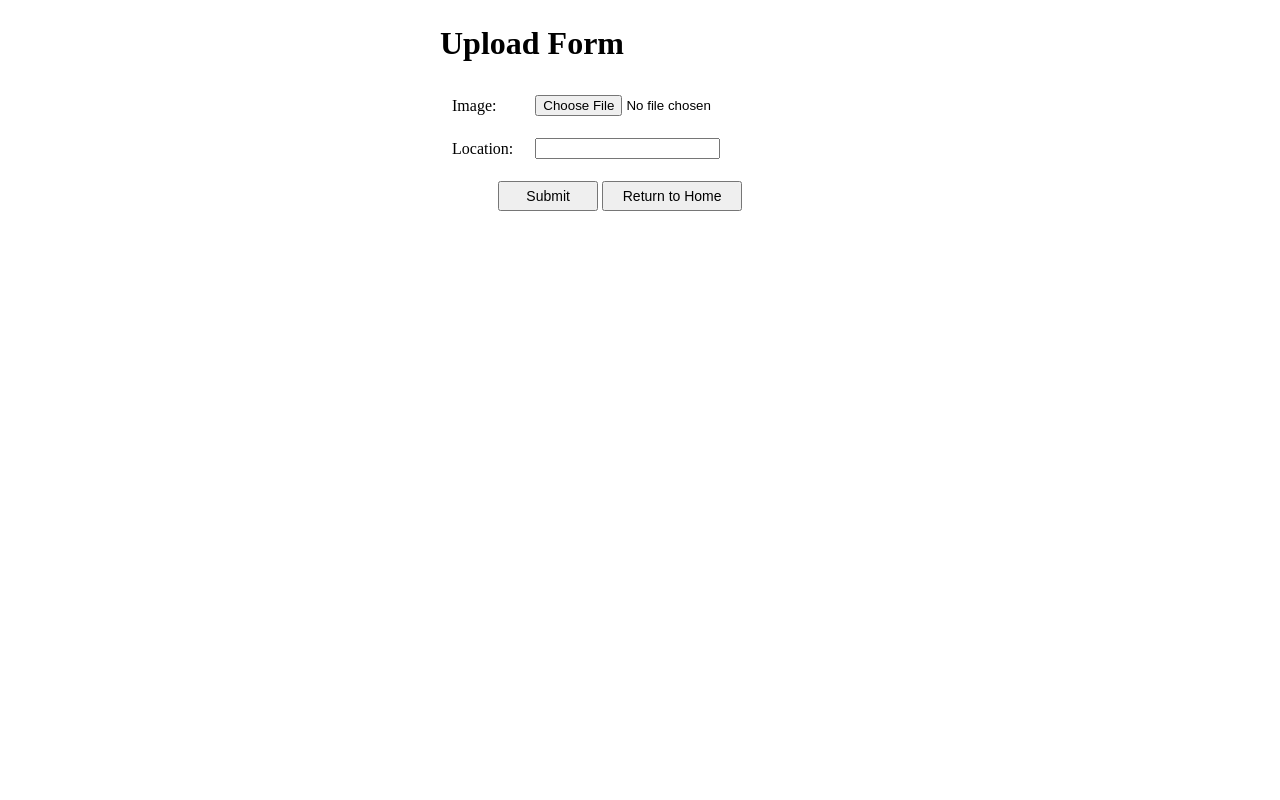
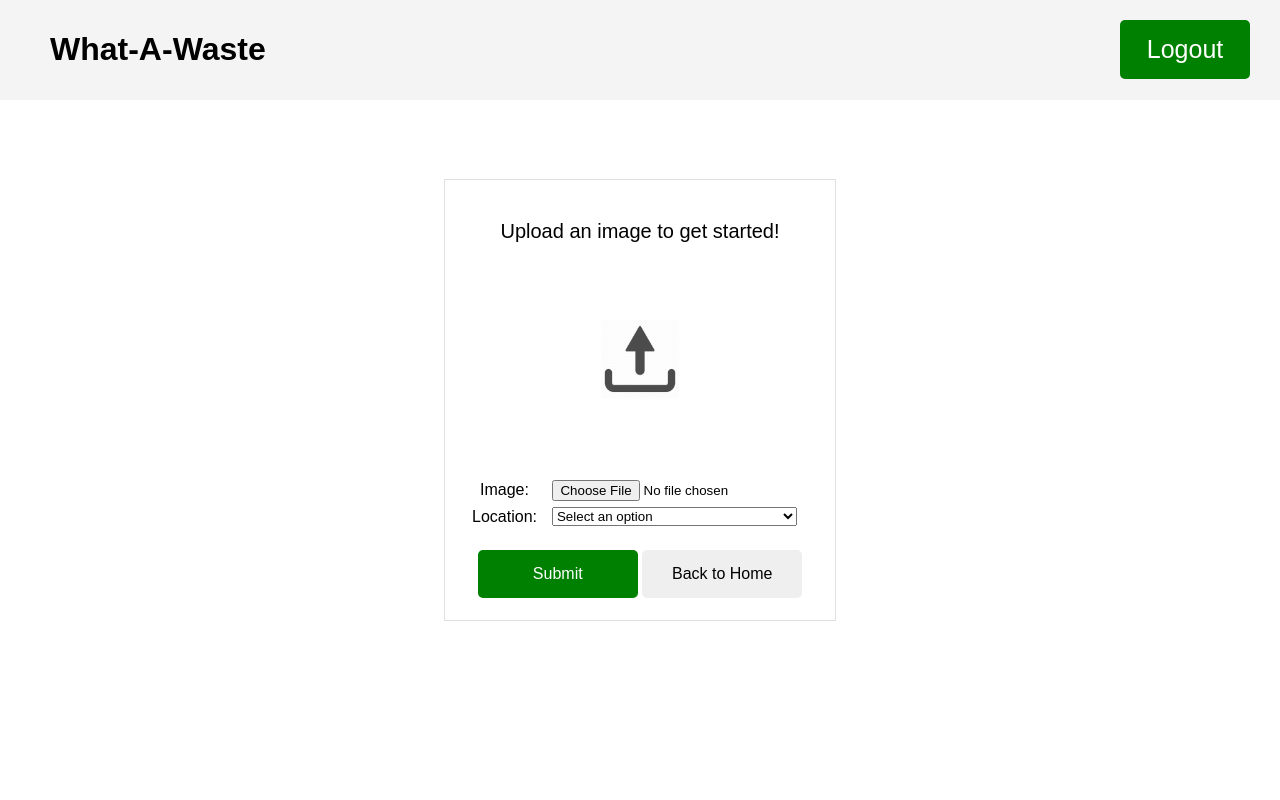
Before and after one commit to roannalim/dsa3101-2310-12-ocr, a Flask app: page /upload in a window 1280 px wide; the page is wider, and only the part inside the window is pictured. Run offline with Flask 3, Linux system fonts and the light colour scheme.

Commit message:
Styled upload.html

```diff
--- a/backend/database/templates/upload.html
+++ b/backend/database/templates/upload.html
@@ -1,33 +1,177 @@
+<!DOCTYPE html>
 <html>
+
 <head>
     <title>File Uploading Form</title>
     <style>
-            td{
-                padding: 10px;
+        body {
+            font-family: Arial, sans-serif;
+            height: 100vh;
+            margin: 0;
+            display: flex;
+            flex-direction: column;
+            justify-content: center;
+            align-items: center;
         }
+
+        header {
+            position: absolute;
+            top: 0;
+            left: 0;
+            width: 100%;
+            padding: 10px 20px;
+            padding-left: 50px;
+            text-align: left;
+            background-color: #f4f4f4;
+        }
+
+        .box {
+            width: 350px;
+            height: 400px;
+            padding: 20px;
+            border: 1px solid #e0e0e0;
+            display: flex;
+            flex-direction: column;
+            justify-content: space-between;
+            align-items: center;
+            text-align: center;
+        }
+
+        .button-container {
+            display: flex;
+            flex-direction: row;
+            justify-content: center;
+            align-items: center;
+            gap: 40px;
+        }
+
+        .logout-button {
+            position: absolute;
+            top: 20px;
+            right: 100px;
+            font-size: 25px;
+            padding: 15px 25px;
+            background-color: #008000;
+            color: #fff;
+            cursor: pointer;
+            width: 130px;
+            text-align: center;
+            border: none;
+            display: inline-block;
+            border-radius: 5px;
+        }
+
+        .logout-button:hover {
+            background-color: #f0baba;
+        }
+
+        .submit-button {
+            font-size: 16px;
+            padding: 15px 25px;
+            background-color: #008000;
+            color: #fff;
+            cursor: pointer;
+            width: 160px;
+            text-align: center;
+            border: none;
+            display: inline-block;
+            border-radius: 5px;
+            margin-top: 20px;
+        }
+
+        .submit-button:hover {
+            background-color: #006400;
+        }
+
+        .return-button {
+            font-size: 16px;
+            padding: 15px 25px;
+            cursor: pointer;
+            width: 160px;
+            text-align: center;
+            border: none;
+            display: inline-block;
+            border-radius: 5px;
+            margin-top: 20px;
+        }
+
+        .description {
+            font-size: 20px;
+        }
+
+        .logo {
+            width: 80px;
+            margin-bottom: 20px;
+        }
+
+        table {
+            width: 50px;
+            border-collapse: collapse;
+        }
+
+        input[type="file"] {
+            padding: 2.5px;
+            margin-left: 9px;
+        }
+
+        td {
+            padding: 2px;
+            text-align: center;
+            margin-top: 50px;
+            width: 10px;
+        }
+
+        select {
+            width: 245px;
+        }
+
     </style>
 </head>
+
 <body>
-        <div style="width:400px; margin:25px auto;">
-            <h1>Upload Form</h1>
+    <header>
+        <h1>What-A-Waste</h1>
+        <div>
+            <form action="/index" method="get">
+                <button type="submit" class="logout-button">Logout</button>
+            </form>
+        </div>
+    </header>
+
+    <div class="button-container">
+        <div class="box">
+            <p class="description">Upload an image to get started!</p>
+            <img src="{{ url_for('static', filename='Web Images/upload_icon.png') }}" alt="Dashboard Logo" class="logo">
             <form action="/upload" method="POST" enctype="multipart/form-data">
                 <table>
                     <tr>
                         <td>Image:</td>
                         <td><input type="file" name="image" value="" id="image" required/></td>
                     </tr>
+
                     <tr>
                         <td>Location:</td>
-                    <td><input type="text" name="location" value="" id="location" required/></td>
+                        <td>
+                            <select name="location" id="locationSelect" required>
+                                <option value="" disabled selected>Select an option</option>
+                                <option value="UTown">UTown</option>
+                                <option value="PGP">PGP</option>
+                                <option value="UTR">UTR</option>
+                                <option value="CAPT">CAPT</option>
+                                <option value="Tembusu">Tembusu</option>
+                            </select>
+                        </td>
                     </tr>
-                <td colspan="2" style="text-align: center;">
-                    <input type="submit" value="Submit" style="width: 100px; height: 30px; font-size: 14px;" />
+
+                    <td colspan="2">
+                        <input type="submit" value="Submit" class="submit-button" />
                         <a href="{{ url_for('home') }}" style="text-decoration: none; color: #333;">
-                        <button type="button" style="width: 140px; height: 30px; font-size: 14px;">Return to Home</button>
+                            <button type="button" class="return-button">Back to Home</button>
                         </a>
                     </td>
                 </table>
             </form>
         </div>
+    </div>
 </body>
 </html>
```
Lines whose indentation alone changed are shown as unchanged.
